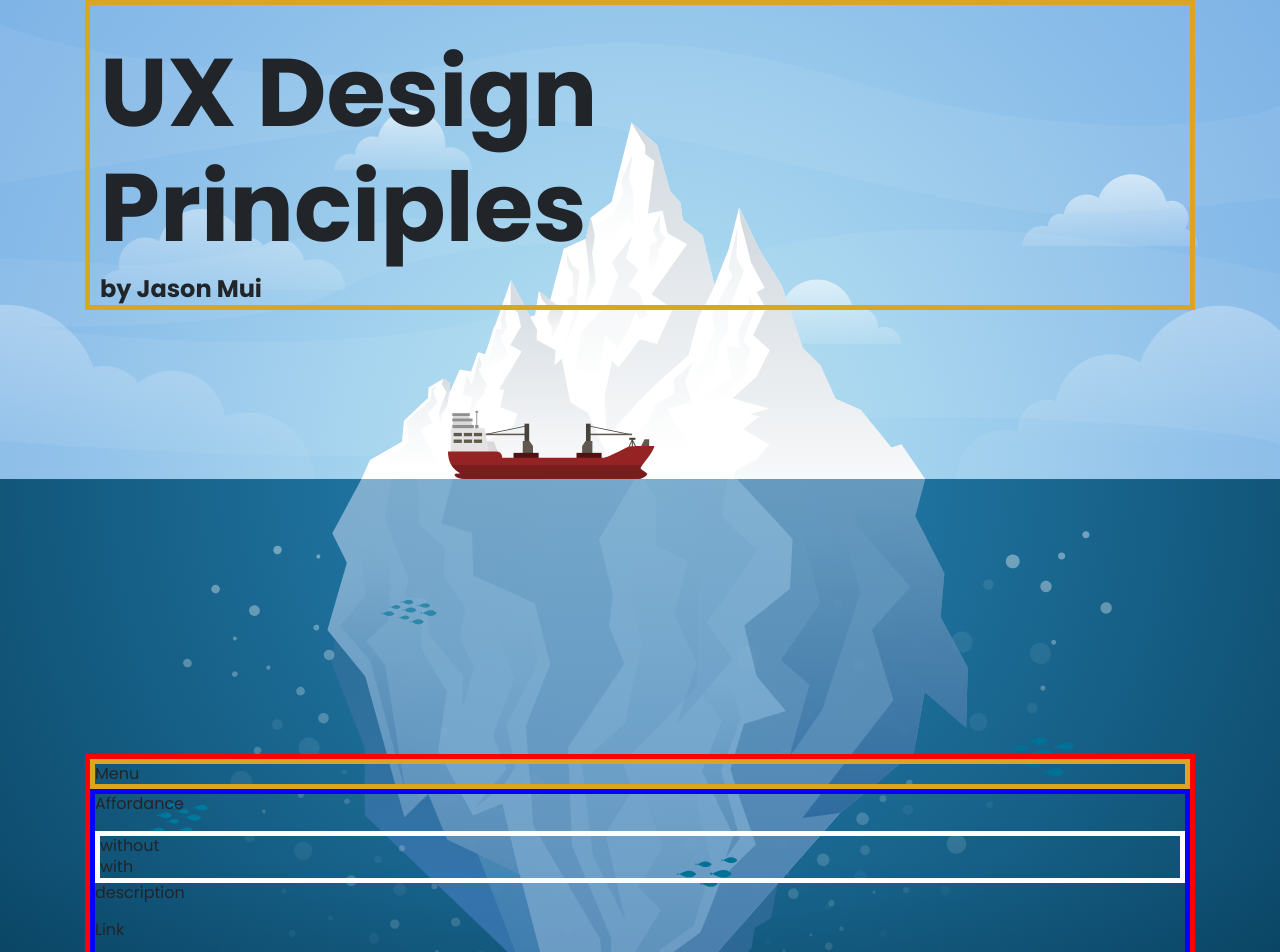
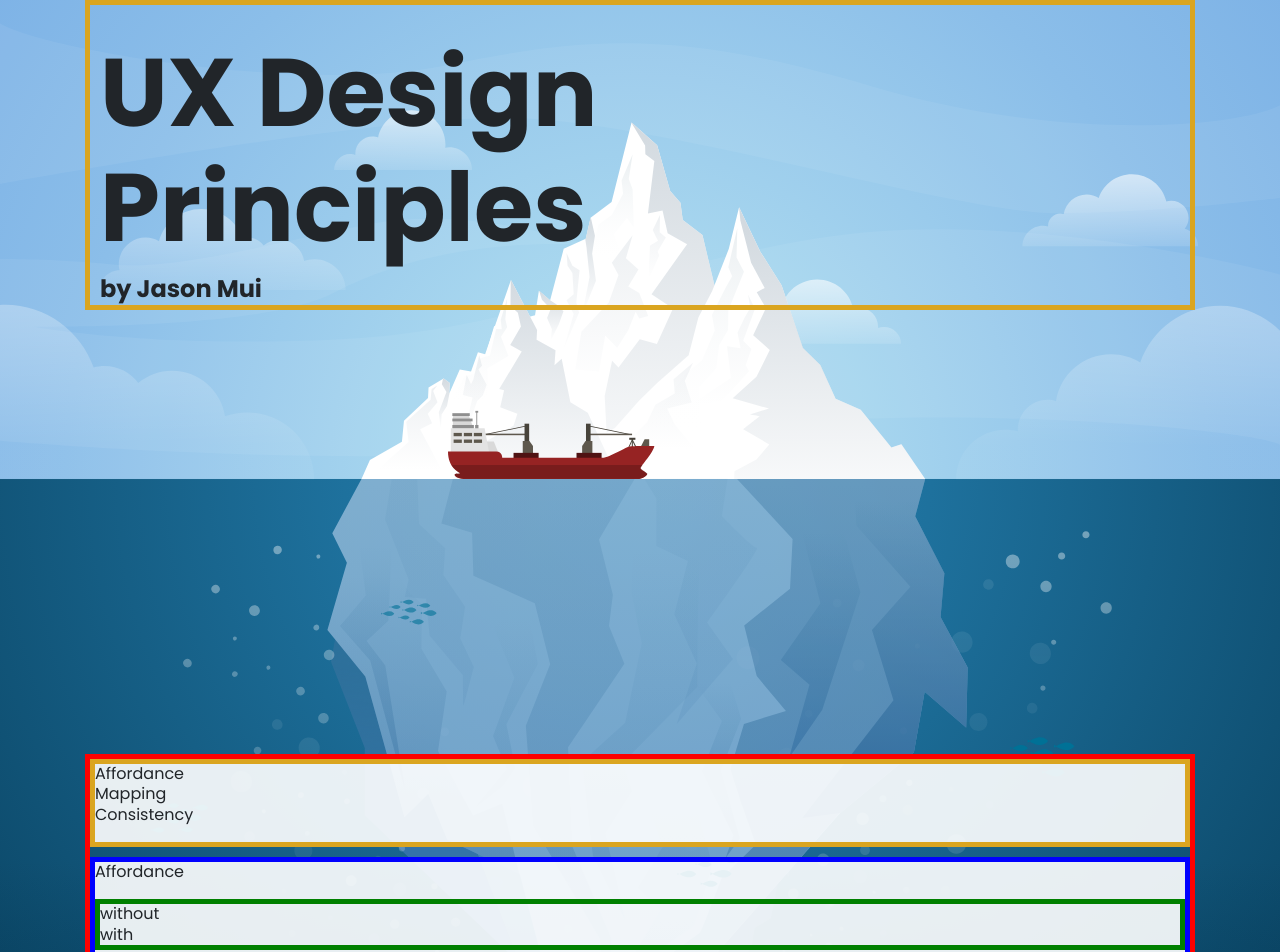
Before and after one commit to Jasonx235/UX-Design-Pricinples, a React (Create React App) app: page / in a window 1280 px wide. Shown: the top 952 px of the page. Built offline with nearby package versions, Linux system fonts and the light colour scheme.

Commit message:
Added menu and selector

```diff
--- a/src/CSS/style.css
+++ b/src/CSS/style.css
@@ -61,14 +61,17 @@ h1 {
 
 .menu-container {
   border: 5px solid goldenrod;
+  background-color: rgba(255, 255, 255, 90%);
+  margin-bottom: 10px;
 }
 
 .information-container {
   border: 5px solid blue;
+  background-color: rgba(255, 255, 255, 90%);
 }
 
 .module-container {
-  border: 5px solid white;
+  border: 5px solid green;
 }
 /* Setting SVG to background */
 svg {
--- a/src/components/Content.jsx
+++ b/src/components/Content.jsx
@@ -2,9 +2,53 @@ import React, { useState } from "react";
 
 function Content() {
   const [selected, setSelected] = useState("Affordance");
+  const menuItems = [
+    {
+      label: "Affordance",
+      action: () => {
+        setSelected("Affordance");
+      },
+    },
+    {
+      label: "Mapping",
+      action: () => {
+        setSelected("Mapping");
+      },
+    },
+    {
+      label: "Consistency",
+      action: () => {
+        setSelected("Consistency");
+      },
+    },
+  ];
+
   return (
     <div className='content-container'>
-      <div className='menu-container'>Menu</div>
+      <div className='menu-container'>
+        <div className='d-lg-none'>
+          <select onChange={(e) => setSelected(e.target.value)}>
+            {menuItems.map((option) => (
+              <option value={option.value}>{option.label}</option>
+            ))}
+          </select>
+        </div>
+        <div className='d-none d-lg-block '>
+          <ul>
+            {menuItems.map((option) => {
+              return (
+                <li
+                  onClick={() => {
+                    option.action();
+                  }}
+                >
+                  {option.label}
+                </li>
+              );
+            })}
+          </ul>
+        </div>
+      </div>
       <div className='information-container'>
         <p>{selected}</p>
         <div className='module-container'>
```
